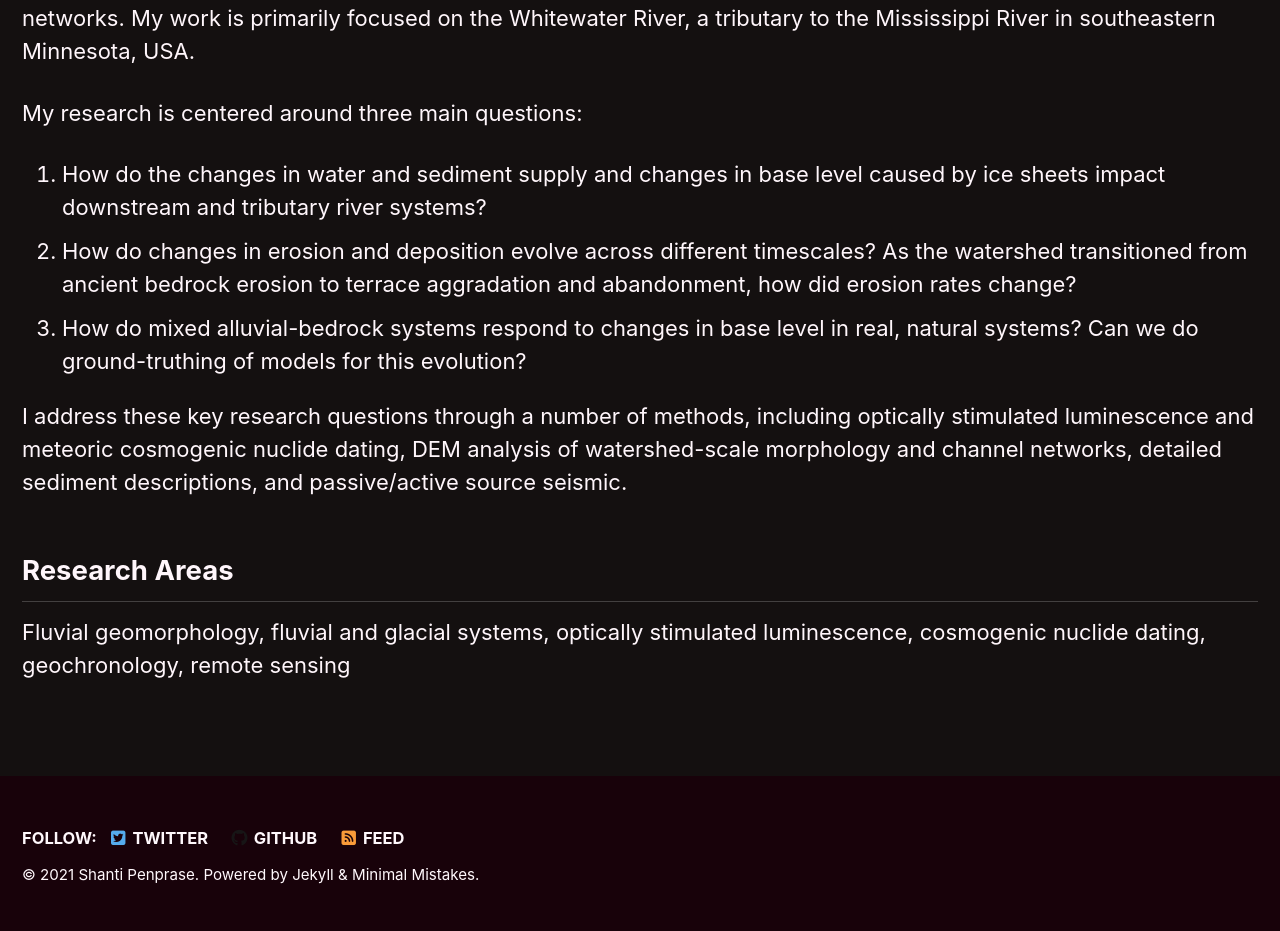
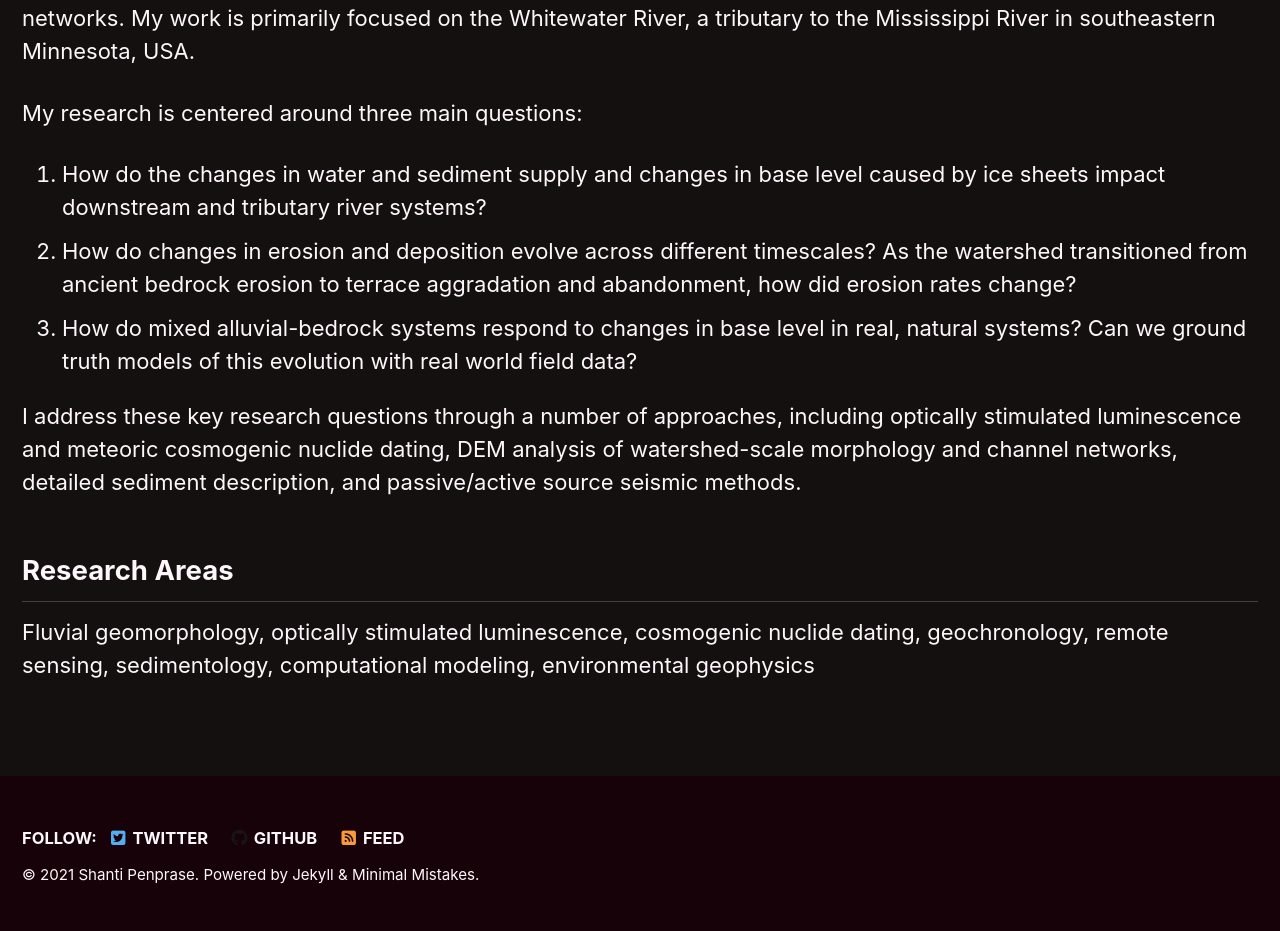
Before and after one commit to spenprase/spenprase.github.io, a Jekyll site: the page built from research.md, in a window 1280 px wide. Shown: the part 449-1380 px from the top of the page. Built offline with Jekyll 4.4.1, drawn with Linux system fonts in a browser that asks for light colours; cached includes are drawn as plain includes; nearby versions of some CDN libraries.

Commit message:
Cosmetic changes about, research, teaching

```diff
--- a/research.md
+++ b/research.md
@@ -23,9 +23,9 @@ My research is centered around three main questions:
 1. How do the changes in water and sediment supply and changes in base level caused by ice sheets impact downstream and tributary river systems?
 2. How do changes in erosion and deposition evolve across different timescales?
 As the watershed transitioned from ancient bedrock erosion to terrace aggradation and abandonment, how did erosion rates change?
-3. How do mixed alluvial-bedrock systems respond to changes in base level in real, natural systems? Can we do ground-truthing of models for this evolution?
+3. How do mixed alluvial-bedrock systems respond to changes in base level in real, natural systems? Can we ground truth models of this evolution with real world field data?
 
-I address these key research questions through a number of methods, including optically stimulated luminescence and meteoric cosmogenic nuclide dating, DEM analysis of watershed-scale morphology and channel networks, detailed sediment descriptions, and passive/active source seismic.
+I address these key research questions through a number of approaches, including optically stimulated luminescence and meteoric cosmogenic nuclide dating, DEM analysis of watershed-scale morphology and channel networks, detailed sediment description, and passive/active source seismic methods.
 
 ## Research Areas
-Fluvial geomorphology, fluvial and glacial systems, optically stimulated luminescence, cosmogenic nuclide dating, geochronology, remote sensing
+Fluvial geomorphology, optically stimulated luminescence, cosmogenic nuclide dating, geochronology, remote sensing, sedimentology, computational modeling, environmental geophysics
```
Also changed, not shown: about.md (+0 -13 lines), teaching.md (+1 -4 lines).
